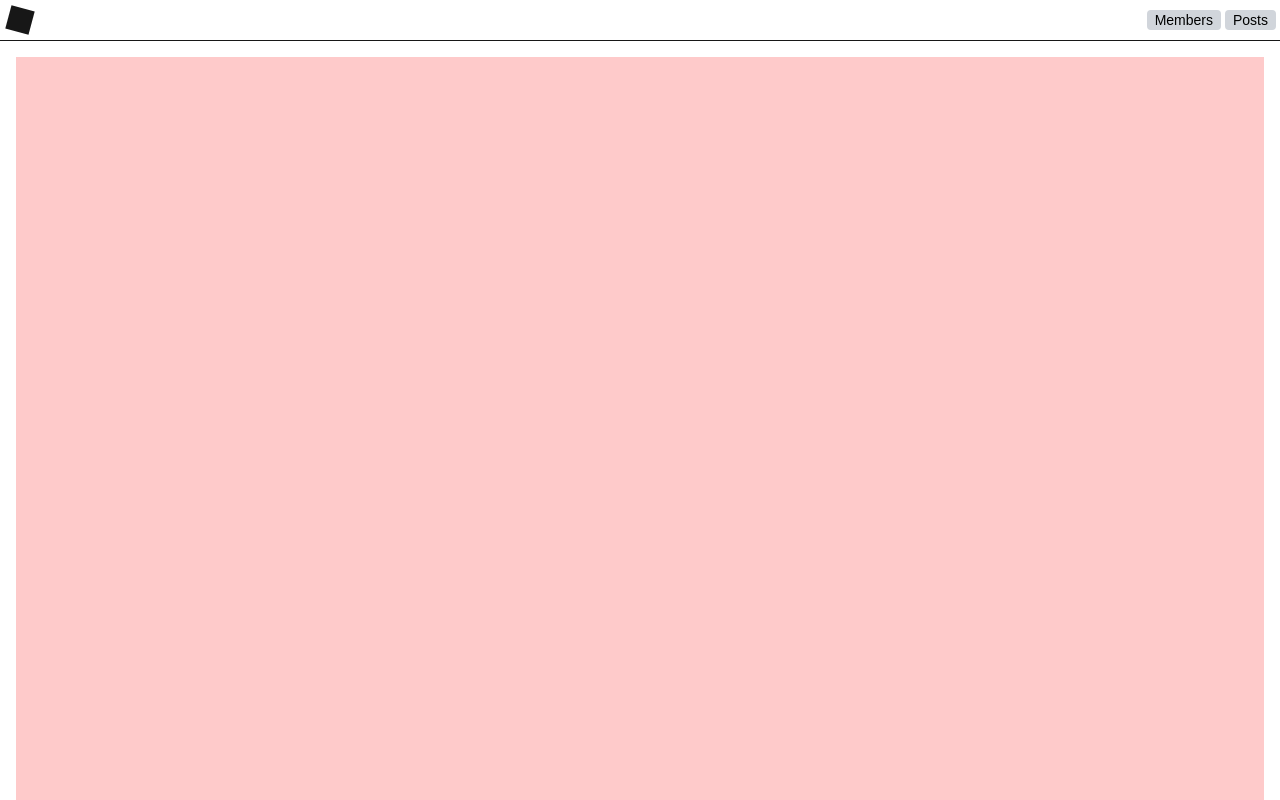
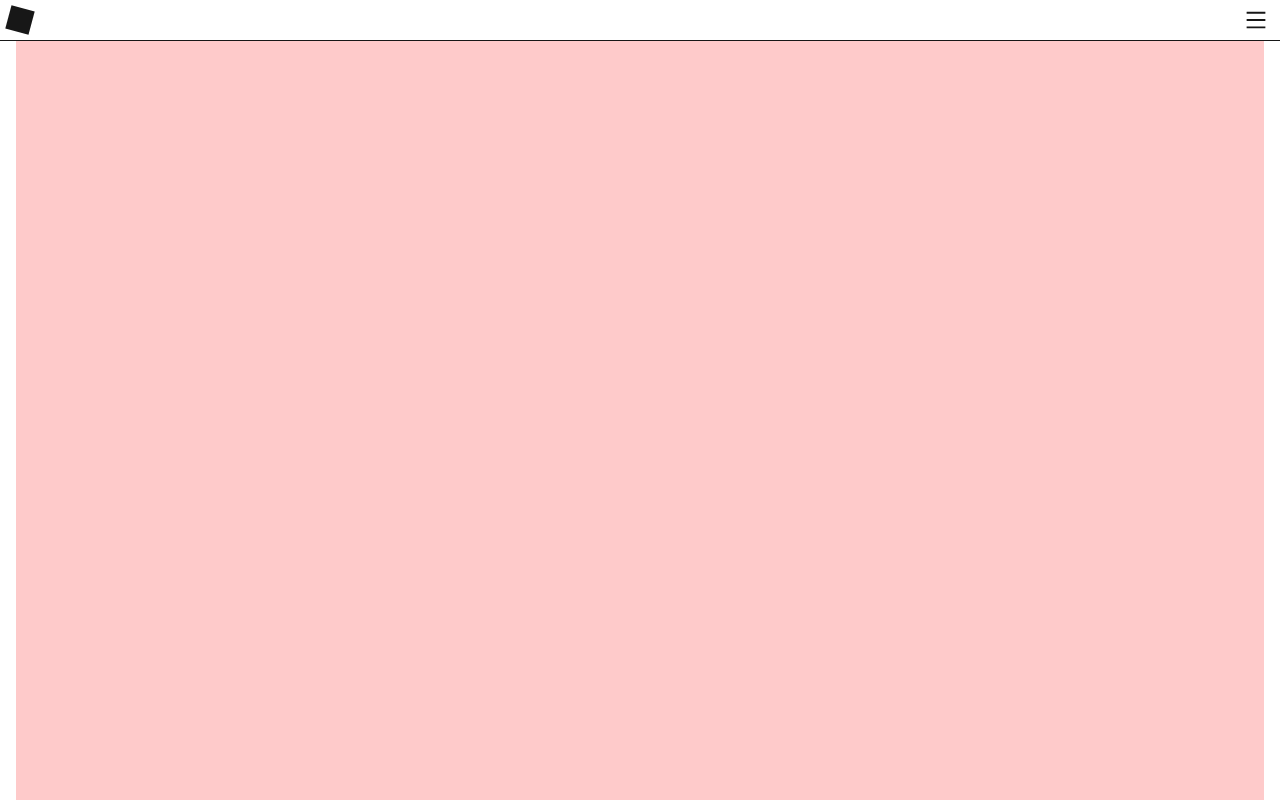
Before and after one commit to zesp11/zesp11.github.io, a Next.js app: page / in a window 1280 px wide. Shown: the top 800 px of the page. Built offline with nearby package versions, Linux system fonts and the light colour scheme.

Commit message:
Add dropdown menu in header

```diff
--- a/src/app/components/header.tsx
+++ b/src/app/components/header.tsx
@@ -1,28 +1,49 @@
+'use client';
+
 import Link from "next/link";
+import { useState } from "react";
+import { AiOutlineMenu } from "react-icons/ai";
 
 const links = [
   { url: "/members", label: "Members" },
   { url: "/posts", label: "Posts" },
+  { url: "/TODO", label: "Harmonogram" },
 ];
 
 export default function Header() {
+  const [isMenuOpen, setIsMenuOpen] = useState(false);
+
   return (
-    <header className="border-b border-foreground flex justify-between items-center p-1">
+    <header className="bg-background border-b border-foreground flex justify-between items-center p-1 w-screen fixed">
       <Link className="p-1" href={"/"}>
         <div className="aspect-square h-6 bg-foreground rotate-[15deg]"></div>
       </Link>
 
-      <nav className="flex gap-1 text-sm">
+      <section className="relative flex items-center">
+        <button
+          className="pr-2"
+          onClick={() => setIsMenuOpen(prev => !prev)}
+          aria-label="Toggle menu"
+        >
+          <AiOutlineMenu size={24} />
+        </button>
+
+        <nav
+          className={`${isMenuOpen ? "flex scale-y-100 opacity-100 pointer-events-auto" : "opacity-0 scale-y-0 pointer-events-none"
+            } flex-col gap-2 text-sm p-2 bg-white border border-gray-200 absolute top-full right-0 mt-2 shadow-lg rounded transform origin-top transition-transform duration-200 ease-out z-20`}
+        >
           {links.map((l, i) => (
             <Link
               href={l.url}
               key={i}
-            className="px-2 rounded text-black bg-gray-300"
+              className="font-semibold text-center px-3 py-2 rounded text-gray-800 hover:text-gray-900 bg-gray-100 hover:bg-gray-200 transition-colors duration-150"
+              onClick={() => setIsMenuOpen(false)}
             >
               {l.label}
             </Link>
           ))}
         </nav>
+      </section>
     </header>
   );
 }
```
Lines whose indentation alone changed are shown as unchanged.
